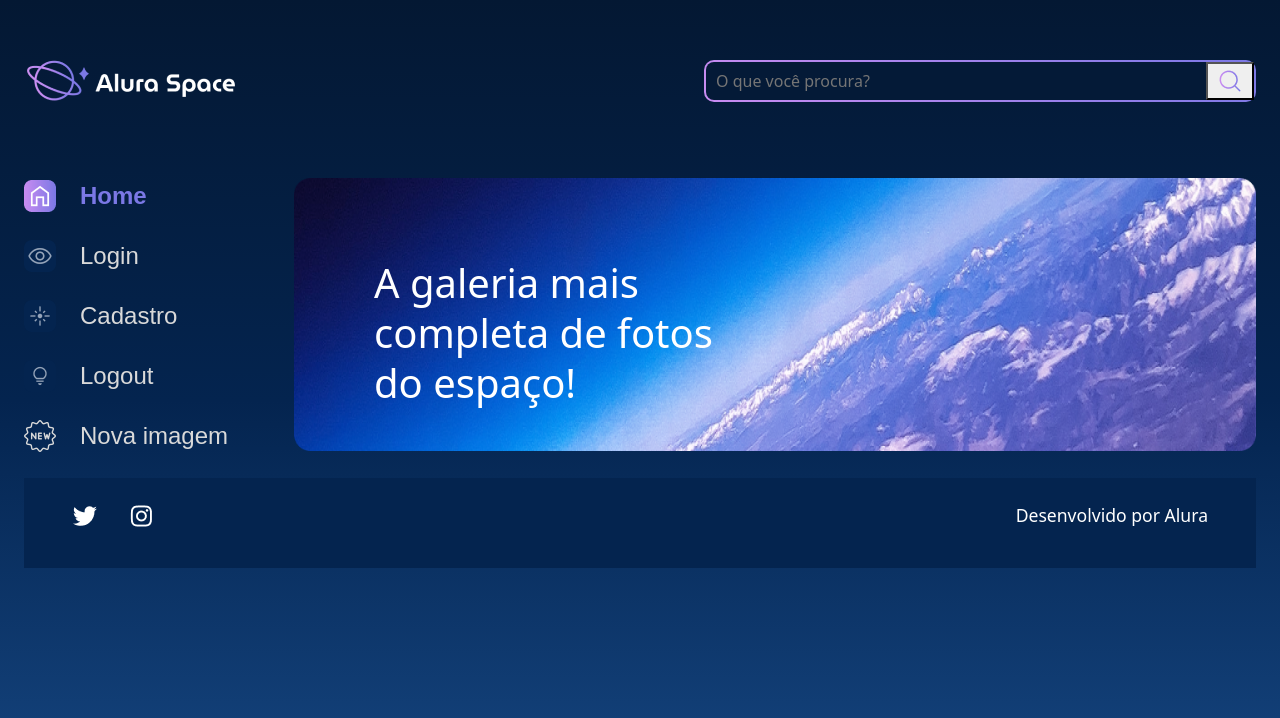
After one commit to feliven/Django-CRUD-e-persistencia-no-S3, a Django app: page /nova-imagem in a window 1280 px wide. The commit adds this page. Shown: the top 718 px of the page. Run offline with Django 4.2, Linux system fonts and the light colour scheme.

Commit message:
inicia criação de nova_imagem, editar_imagem e deletar_imagem

```diff
--- a/apps/galeria/urls.py
+++ b/apps/galeria/urls.py
@@ -1,8 +1,18 @@
 from django.urls import path
-from apps.galeria.views import index, imagem, buscar
+from apps.galeria.views import (
+    index,
+    imagem,
+    buscar,
+    nova_imagem,
+    editar_imagem,
+    deletar_imagem,
+)
 
 urlpatterns = [
     path("", index, name="index"),
     path("imagem/<int:foto_id>", imagem, name="imagem"),
     path("buscar", buscar, name="buscar"),
+    path("nova-imagem", nova_imagem, name="nova_imagem"),
+    path("editar-imagem", editar_imagem, name="editar_imagem"),
+    path("deletar-imagem", deletar_imagem, name="deletar_imagem"),
 ]
--- a/apps/galeria/views.py
+++ b/apps/galeria/views.py
@@ -32,3 +32,24 @@ def buscar(request):
             fotografias = fotografias.filter(nome__icontains=nome_a_buscar)
 
     return render(request, "galeria/buscar.html", {"cards": fotografias})
+
+
+def nova_imagem(request):
+    return render(
+        request,
+        "galeria/nova_imagem.html",
+    )
+
+
+def editar_imagem(request):
+    return render(
+        request,
+        "galeria/editar_imagem.html",
+    )
+
+
+def deletar_imagem(request):
+    return render(
+        request,
+        "galeria/deletar_imagem.html",
+    )
--- /dev/null
+++ b/templates/galeria/nova_imagem.html
@@ -0,0 +1,8 @@
+{% extends 'shared/base.html' %} {% load static %} {% block content %}
+<section class="conteudo">
+  <section class="banner">
+    <img class="banner__imagem" src="{% static '/assets/imagens/Banner(2).png' %}" alt="banner Alura Space" />
+    <h1 class="banner__titulo">A galeria mais completa de fotos do espaço!</h1>
+  </section>
+</section>
+{% endblock %}
--- a/templates/partials/_menu.html
+++ b/templates/partials/_menu.html
@@ -5,5 +5,6 @@
     <a href="{% url 'login' %}"><img src="{% static '/assets/ícones/1x/Mais vistas - inativo.png' %}" /> Login</a>
     <a href="{% url 'cadastro' %}"><img src="{% static '/assets/ícones/1x/Novas - inativo.png' %}" /> Cadastro</a>
     <a href="{% url 'logout' %}"><img src="{% static '/assets/ícones/1x/Surpreenda-me - inativo.png' %}" /> Logout</a>
+    <a href="{% url 'nova_imagem' %}"><img src="{% static '/assets/ícones/1x/new.png' %}" /> Nova imagem</a>
   </nav>
 </section>
```
Also changed, not shown: templates/galeria/deletar_imagem.html (added, +8 -0 lines), templates/galeria/editar_imagem.html (added, +8 -0 lines), setup/static/assets/ícones/1x/new.png (added).
